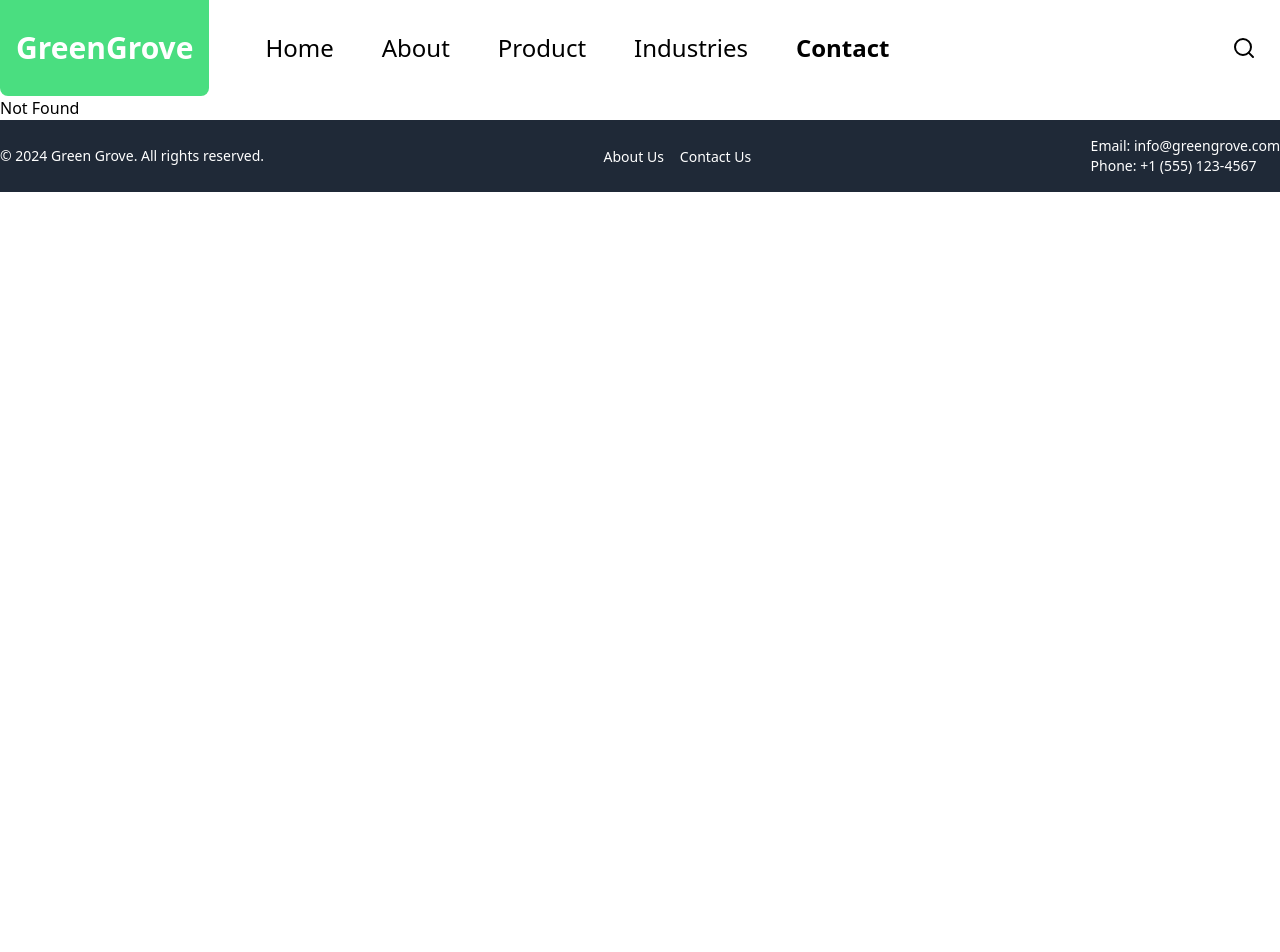
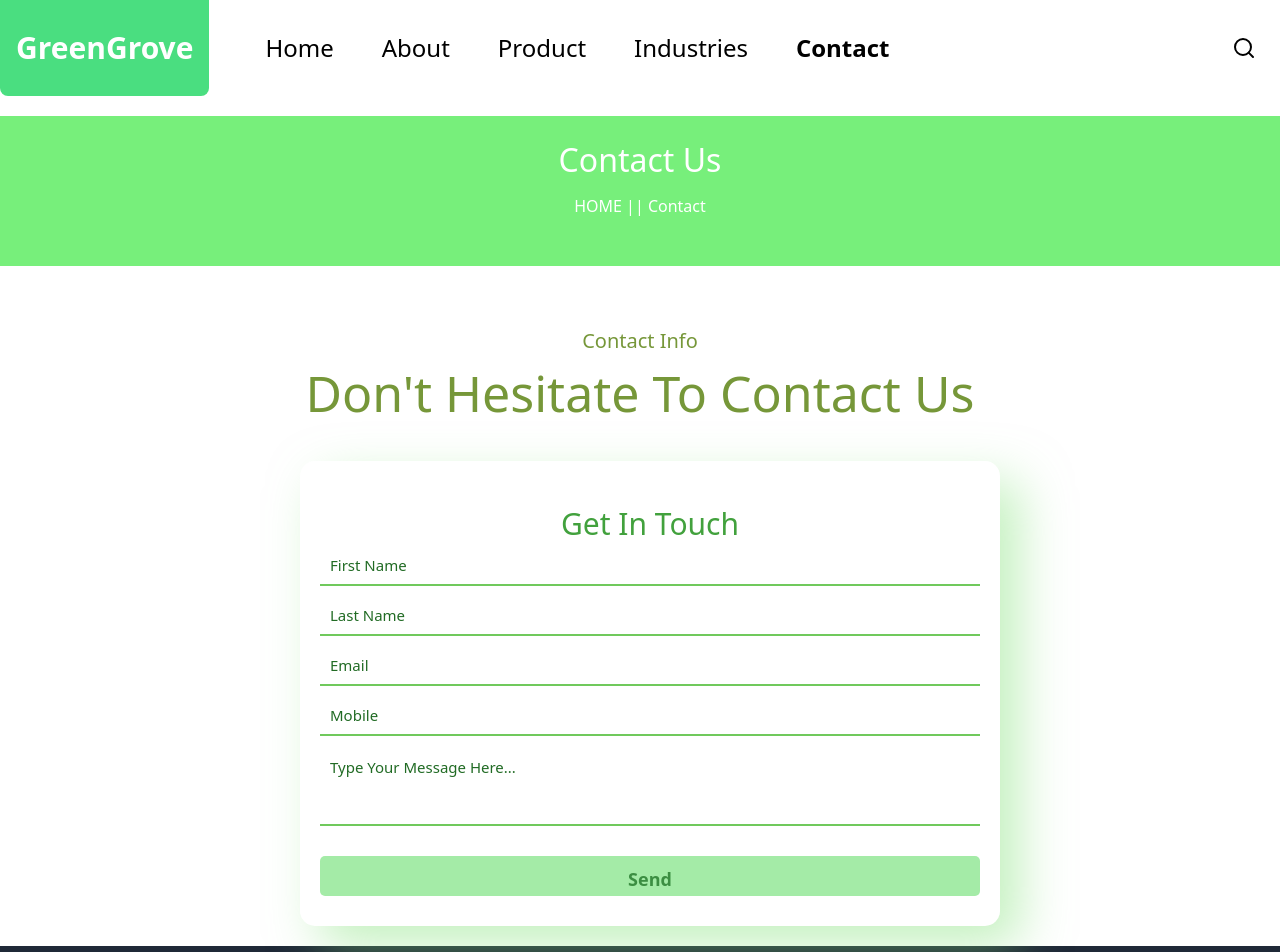
Before and after one commit to leonardkb/GreenGrove, a React (Vite) app: page /contact in a window 1280 px wide. Before the commit this address had no page. Shown: the top 952 px of the page. Before the commit the page ends 800 px from the top, so only its background shows below. Built offline with nearby package versions, Linux system fonts and the light colour scheme.

Commit message:
Contact page

```diff
--- a/package.json
+++ b/package.json
@@ -10,6 +10,7 @@
     "preview": "vite preview"
   },
   "dependencies": {
+    "@heroicons/react": "^2.1.1",
     "framer-motion": "^11.0.3",
     "react": "^18.2.0",
     "react-dom": "^18.2.0",
--- a/src/App.jsx
+++ b/src/App.jsx
@@ -2,11 +2,12 @@ import { useState } from 'react'
 import {Route , Routes} from 'react-router-dom'
 import Home from './pages/Home'
 import AboutUs from './pages/AboutUs'
-
+import Contact from './pages/Contact'
 import './App.css'
 import Navbar from './components/Navbar'
 import ProductSection from './pages/ProductSection'
 import Footer from './components/Footer'
+
 
 function App() {
 
@@ -18,7 +19,7 @@ function App() {
           <Route path="/" element={<Home/>}/>
           <Route path="/about" element={<AboutUs/>}/>
           <Route path='/product' element={<ProductSection/>}/>
-          <Route path="*" element={<h1>Not Found</h1>}/>
+          <Route path="/contact" element={<Contact/>}/>
         </Routes>
         <Footer/>
     </>
--- /dev/null
+++ b/src/pages/Contact.css
@@ -0,0 +1,132 @@
+.mains {
+  padding: 20px 0; /* Adjust top and bottom padding */
+}
+
+.headers {
+  background-color: #77ef7b; /* Background color for the header */
+  padding: 20px; /* Adjust padding as needed */
+  text-align: center;
+  height: 150px;
+  margin: 0; /* Remove margin */
+}
+
+.sub-header1{
+  font-size: 20px;
+  text-align: center;
+  margin-top: 60px;
+
+  color:#769739
+}
+.sub-headers2 {
+  font-size: 50px;
+  text-align: center;
+  padding-bottom: 30px;
+  margin: 0 auto; /* Set left and right margins to auto */
+  color: #769739;
+}
+
+.containers form {
+  margin-left:300px;
+  width: 60%; /* Adjust form width for smaller screens */
+  max-width: 700px; /* Set maximum width for the form */
+  display: flex;
+  flex-direction: column; /* Align form elements vertically */
+  justify-content: center;
+  align-items: center;
+  padding: 20px; /* Add padding to the form */
+  box-shadow: 20px 20px 50px rgba(138, 228, 128, 0.5);
+  border-radius: 15px;
+  background: #ffff;
+  backdrop-filter: blur(10px);
+}
+
+.containers form h3 {
+  color: #42a13d;
+  font-size: 30px; /* Decrease font size for smaller screens */
+  margin-top: 20px;
+  text-align: center;
+}
+
+.containers form input,
+.containers form textarea {
+  width: 100%; /* Make inputs full width */
+  height: 40px;
+  padding: 10px;
+  margin-bottom: 10px;
+  background: none;
+  border: none;
+  border-bottom: 2px solid #70c95c;
+  font-size: 15px;
+  color: #0fa432;
+}
+
+.containers form input::placeholder,
+.containers form textarea::placeholder {
+  color: #216b24;
+}
+
+.containers form #lastName,
+.containers form #mobile {
+  margin-left: 0; /* Remove left margin */
+}
+
+.containers form h4 {
+  color: #23761b;
+  font-weight: 300;
+  margin-top: 20px;
+  font-size: 18px; /* Decrease font size for smaller screens */
+}
+
+.containers form textarea {
+  min-height: 80px;
+  resize: none; /* Disable textarea resizing */
+}
+
+.containers form #button {
+  width: 100%; /* Make button full width */
+  margin-top: 20px;
+  font-weight: 600;
+  font-size: 18px; /* Decrease font size for smaller screens */
+  background: #a4eba7;
+  color: #3c8e42;
+  border-radius: 5px;
+  padding: 10px;
+  border: none;
+  cursor: pointer;
+  transition: 0.3s;
+}
+
+.containers form #button:hover {
+  opacity: 0.7;
+}
+@media (max-width: 768px) {
+  .containers form {
+    width: 90%; /* Adjust form width for smaller screens */
+  }
+
+  .containers form h3 {
+    font-size: 20px; /* Decrease font size for smaller screens */
+  }
+
+  .containers form h4 {
+    font-size: 14px; /* Decrease font size for smaller screens */
+  }
+
+  .containers form #button {
+    font-size: 14px; /* Decrease font size for smaller screens */
+  }
+  .containers form {
+    margin-left:55px;
+    width: 80%; /* Adjust form width for smaller screens */
+    max-width: 700px; /* Set maximum width for the form */
+    display: flex;
+    flex-direction: column; /* Align form elements vertically */
+    justify-content: center;
+    align-items: center;
+    padding: 20px; /* Add padding to the form */
+    box-shadow: 20px 20px 50px rgba(138, 228, 128, 0.5);
+    border-radius: 15px;
+    background: #ffff;
+    backdrop-filter: blur(10px);
+  }
+}
--- /dev/null
+++ b/src/pages/Contact.jsx
@@ -0,0 +1,29 @@
+import React from 'react'
+import './Contact.css'
+
+export default function Contact() {
+  return (
+    <div className='mains'>
+      <div className='headers'>
+        <h1 className='h'>Contact Us</h1>
+        <h2>HOME || Contact</h2>
+      </div>
+      <p className='sub-header1'>Contact Info</p>
+      <p className='sub-headers2'>Don't Hesitate To Contact Us</p>
+      <div class="containers">
+  <form>
+    <h3>Get In Touch</h3>
+    <input type="text" id="firstName" placeholder="First Name" required />
+    <input type="text" id="lastName" placeholder="Last Name" required />
+    <input type="email" id="email" placeholder="Email" required />
+    <input type="text" id="mobile" placeholder="Mobile" required />
+    <textarea placeholder="Type Your Message Here..." required></textarea>
+    <input type="submit" value="Send" id="button" />
+  </form>
+
+
+    </div>
+     </div>
+
+  )
+}
```
Also changed, not shown: 1 other file (tests, documents, lock files or other folders).
